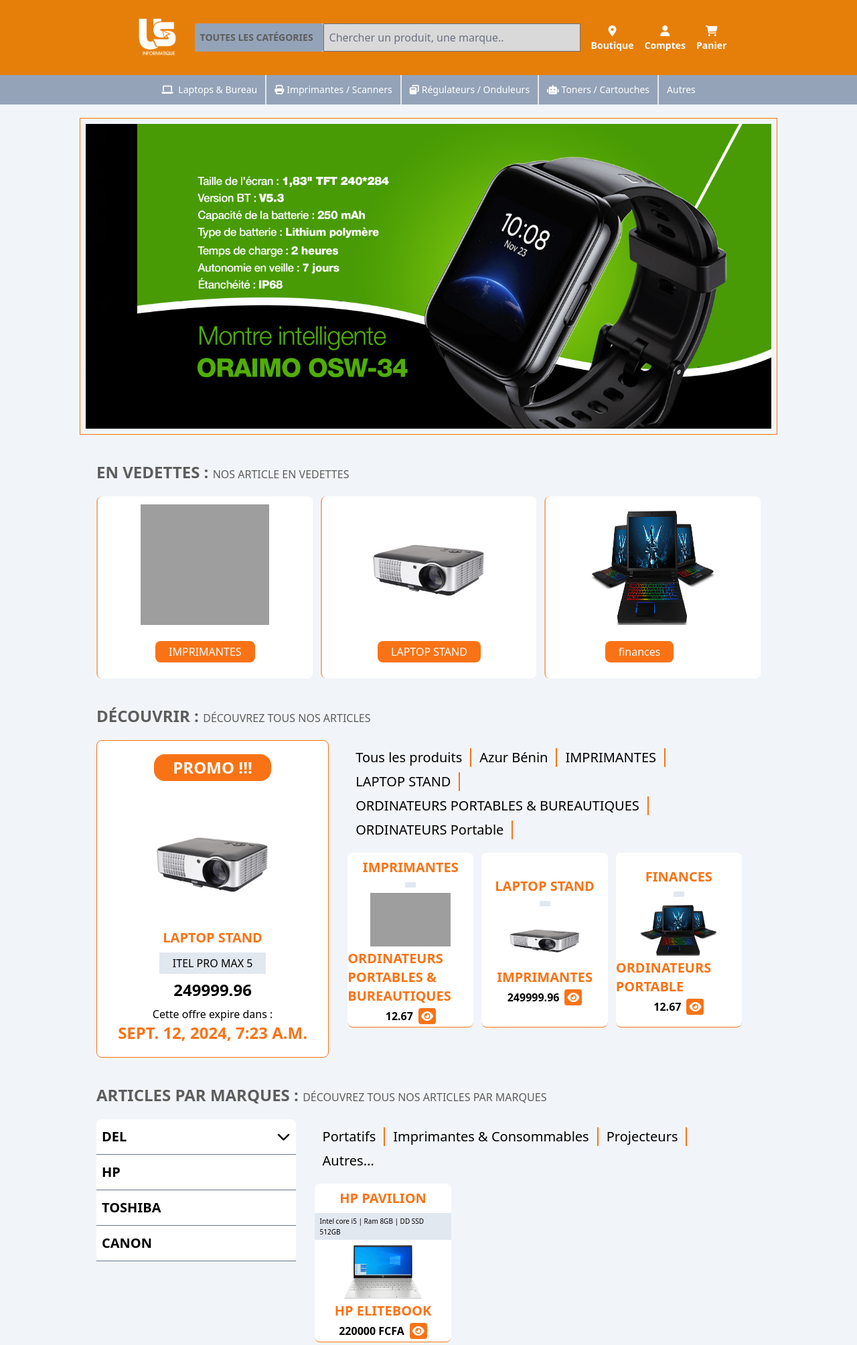
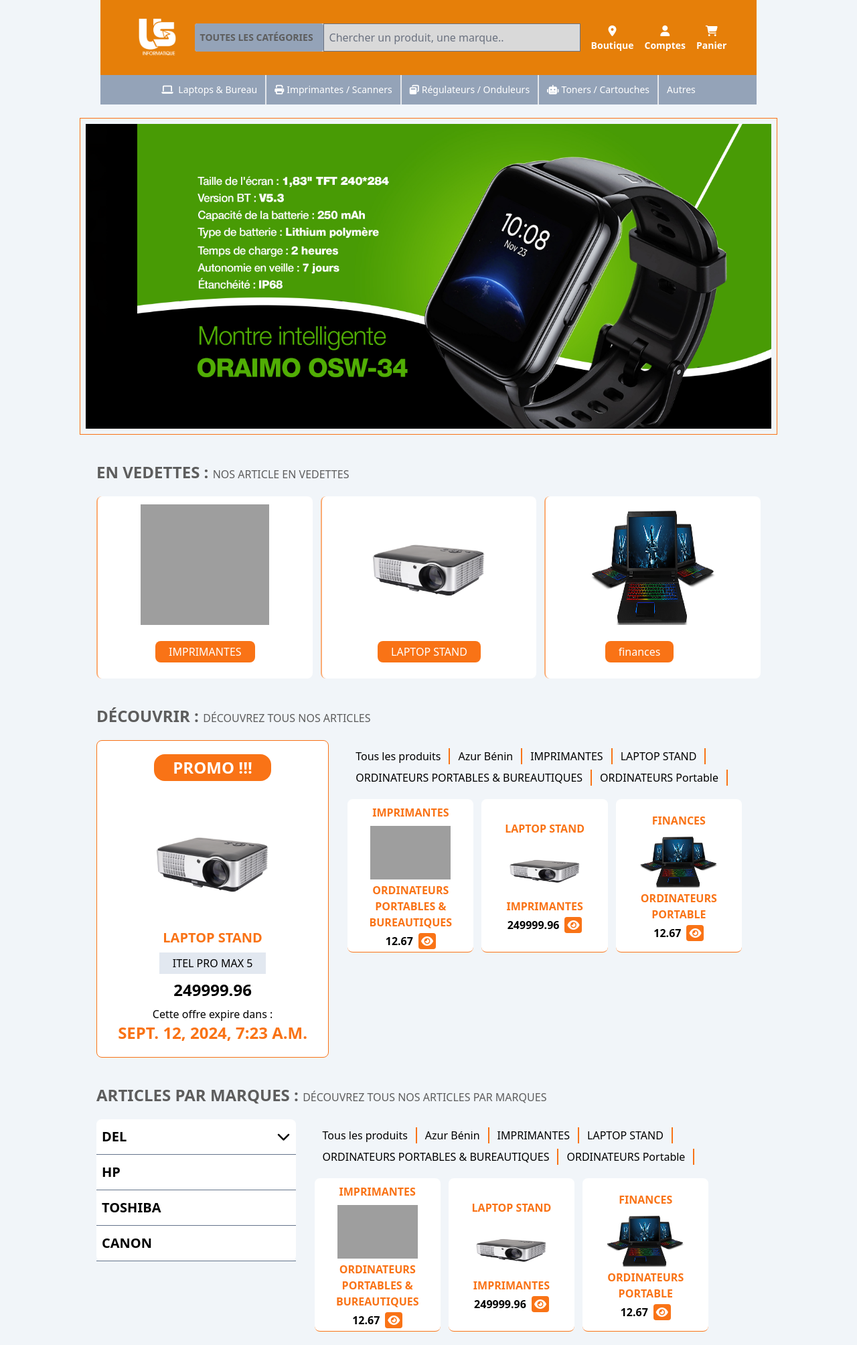
Before and after one commit to Medogo/us, a Django app: page / in a window 1280 px wide. Shown: the top 2008 px of the page at 67% size. Run offline with Django 5.2, Linux system fonts and the light colour scheme; data comes from the database, SQL or seed files in the repository; both versions use the stored data as it was after the commit; style sheets or scripts are compiled from the project's sources; some libraries are stand-ins or nearby versions; grey boxes are pictures that could not be loaded.

Commit message:
fit:interface et menu deroulant

```diff
--- a/theme/templates/base.html
+++ b/theme/templates/base.html
@@ -28,6 +28,52 @@
         .slide-track:hover {
             animation-play-state: paused;
         }
+        .hiden{
+            display: none;
+        }
+        .color{
+            background-color: rgb(50, 58, 73);
+        }
+        .group {
+        position: relative;
+    }
+    .dropdown-menu {
+        position: absolute;
+        top: 100%;
+        left: 0;
+        background-color: white;
+        border: 1px solid #e5e7eb;
+        border-radius: 0.375rem;
+        box-shadow: 0 2px 5px rgba(0, 0, 0, 0.1);
+        opacity: 0;
+        visibility: hidden;
+        transform: translateY(-10px);
+        transition: opacity 0.3s ease, transform 0.3s ease, visibility 0.3s;
+        z-index: 10;
+    }
+    .group:hover .dropdown-menu {
+        opacity: 1;
+        visibility: visible;
+        transform: translateY(0);
+    }
+    .dropdown-menu a {
+        color: #374151;
+        padding: 0.5rem 1rem;
+        display: block;
+    }
+    .dropdown-menu a:hover {
+        background-color: #f3f4f6;
+    }
+
+        @media (min-width: 868px) {
+            .hiden {
+                display: flex;
+            }
+            .header_style{
+                margin-left:150px ;
+                margin-right:150px ;
+            }
+        }
     </style>
 
 {% tailwind_css %}
@@ -35,13 +81,13 @@
 
 </head>
 <body class="bg-slate-100">
-    <header>
-        <div class="bg-[#e67f09] py-4 flex flex-col md:flex-row justify-center items-center space-y-4 md:space-y-0 md:space-x-4">
-            <div class="mb-4 md:mb-0">
+    <header class="header_style" >
+        <div class="bg-[#e67f09] md:py-4 flex px-5  md:flex-row justify-between md:justify-center items-center  md:space-y-0 md:space-x-4">
+            <div class="md:mb-0">
                 <img src="/static/assert/logo-white-2.png" alt="" class="h-16 w-16 md:h-20 md:w-20">
             </div>
 
-            <div class="flex flex-col md:flex-row w-full max-w-xl rounded bg-[#d9d9d9]">
+            <div class="  flex-col hiden  md:flex-row w-full max-w-xl rounded bg-[#d9d9d9]">
                 <div class="w-full md:w-1/3 rounded bg-slate-400 flex items-center">
                     <p class="text-[#5d5d5d] p-2 text-center text-xs md:text-sm font-semibold">TOUTES LES CATÉGORIES</p>
                 </div>
@@ -66,17 +112,37 @@
             </div>
         </div>
         <div class="bg-slate-400 flex flex-wrap justify-center items-center text-white text-xs md:text-sm">
-            <div class="p-2 md:p-3 border-b md:border-b-0 md:border-r-2 w-1/2 md:w-auto">
-                <p><i class="fa-solid fa-laptop mr-1"></i> <a href=""> Laptops & Bureau</a></p>
+            <div class="p-2 md:p-3 border-b md:border-b-0 md:border-r-2 w-1/2 md:w-auto relative group">
+                <p><i class="fa-solid fa-laptop mr-1"></i> <a href="#"> Laptops & Bureau</a></p>
+                <div class="dropdown-menu">
+                    <a href="#" class="block px-4 py-2 text-sm text-gray-700 hover:bg-gray-100">Ordinateurs portables</a>
+                    <a href="#" class="block px-4 py-2 text-sm text-gray-700 hover:bg-gray-100">Ordinateurs de bureau</a>
+                    <a href="#" class="block px-4 py-2 text-sm text-gray-700 hover:bg-gray-100">Accessoires</a>
+                </div>
             </div>
-            <div class="p-2 md:p-3 border-b md:border-b-0 md:border-r-2 w-1/2 md:w-auto">
-                <p><i class="fa-solid fa-print mr-1"></i><a href="">Imprimantes / Scanners</a></p>
+            <div class="p-2 md:p-3 border-b md:border-b-0 md:border-r-2 w-1/2 md:w-auto relative group">
+                <p><i class="fa-solid fa-print mr-1"></i><a href="#">Imprimantes / Scanners</a></p>
+                <div class="dropdown-menu">
+                    <a href="#" class="block px-4 py-2 text-sm text-gray-700 hover:bg-gray-100">Imprimantes jet d'encre</a>
+                    <a href="#" class="block px-4 py-2 text-sm text-gray-700 hover:bg-gray-100">Imprimantes laser</a>
+                    <a href="#" class="block px-4 py-2 text-sm text-gray-700 hover:bg-gray-100">Scanners</a>
+                </div>
             </div>
-            <div class="p-2 md:p-3 border-b md:border-b-0 md:border-r-2 w-1/2 md:w-auto">
-                <p><i class="fa-solid fa-window-restore mr-1"></i><a href="">Régulateurs / Onduleurs</a></p>
+            <div class="p-2 md:p-3 border-b md:border-b-0 md:border-r-2 w-1/2 md:w-auto relative group">
+                <p><i class="fa-solid fa-window-restore mr-1"></i><a href="#">Régulateurs / Onduleurs</a></p>
+                <div class="dropdown-menu">
+                    <a href="#" class="block px-4 py-2 text-sm text-gray-700 hover:bg-gray-100">Régulateurs de tension</a>
+                    <a href="#" class="block px-4 py-2 text-sm text-gray-700 hover:bg-gray-100">Onduleurs</a>
+                    <a href="#" class="block px-4 py-2 text-sm text-gray-700 hover:bg-gray-100">Batteries de rechange</a>
+                </div>
             </div>
-            <div class="p-2 md:p-3 border-b md:border-b-0 md:border-r-2 w-1/2 md:w-auto">
-                <p><i class="fa-solid fa-robot mr-1"></i><a href="">Toners / Cartouches</a></p>
+            <div class="p-2 md:p-3 border-b md:border-b-0 md:border-r-2 w-1/2 md:w-auto relative group">
+                <p><i class="fa-solid fa-robot mr-1"></i><a href="#">Toners / Cartouches</a></p>
+                <div class="dropdown-menu">
+                    <a href="#" class="block px-4 py-2 text-sm text-gray-700 hover:bg-gray-100">Toners</a>
+                    <a href="#" class="block px-4 py-2 text-sm text-gray-700 hover:bg-gray-100">Cartouches d'encre</a>
+                    <a href="#" class="block px-4 py-2 text-sm text-gray-700 hover:bg-gray-100">Recharges</a>
+                </div>
             </div>
             <div class="p-2 md:p-3 w-full md:w-auto text-center">
                 <p><a href="">Autres</a></p>
@@ -85,7 +151,7 @@
     </header>
     {% block content  %} {% endblock %}
 
-    <footer class="bg-[#e67f09] py-3 text-white text-sm md:text-base font-semibold">
+    <footer class="bg-[#e67f09] py-3 text-white text-sm md:text-base font-semibold header_style">
         <div class="flex flex-col md:flex-row justify-between px-4 md:px-20 items-center space-y-4 md:space-y-0">
             <div class="text-center md:text-left">
                 <img src="/static/assert/logo-white-2.png" alt="" class="h-24 w-24 md:h-32 md:w-32 mx-auto md:mx-0">
--- a/theme/templates/shop/index.html
+++ b/theme/templates/shop/index.html
@@ -66,11 +66,11 @@
             {% endif %}
             <div class="px-2 md:px-7 py-3 w-full md:w-[65%]">
                 <ul class="flex flex-wrap justify-center md:justify-start">
-        <li class="px-2 md:px-3 border-r-2 border-r-orange-500 text-base md:text-xl mb-2">
+                    <li class="px-2 md:px-3 border-r-2 border-r-orange-500 text-sm md:text-base mb-2">
                         <a href="#" data-category="all">Tous les produits</a>
                     </li>
                     {% for category in categories %}
-        <li class="px-2 md:px-3 border-r-2 border-r-orange-500 text-base md:text-xl mb-2">
+                    <li class="px-2 md:px-3 border-r-2 border-r-orange-500 text-sm md:text-base mb-2">
                         <a href="#" data-category="{{ category.name }}">{{ category.name }}</a>
                     </li>
                     {% endfor %}
@@ -78,12 +78,11 @@
 
                 <div class="grid grid-cols-1 sm:grid-cols-2 md:grid-cols-3 gap-3 pt-3">
                     {% for product in products %}
-        <div class="rounded-lg bg-white border-b border-b-orange-500 flex flex-col justify-center items-center py-1 product-item" data-category="{{ product.category.name }}">
-            <p class="text-orange-500 py-1 text-lg md:text-xl font-bold rounded-2xl mb-1 uppercase"><a href="{% url 'shop:product_detail' id=product.id slug=product.slug %}">{{ product.name }}</a></p>
-            <p class="py-1 px-2 bg-slate-200 text-xs md:text-[10px] mb-2">
-            </p>
+                    <div class="rounded-lg bg-white border-b border-b-orange-500 flex flex-col justify-center items-center py-1 p-4 product-item" data-category="{{ product.category.name }}">
+                        <p class="text-orange-500 py-1 text-base md:text-base font-bold rounded-2xl mb-1 uppercase"><a href="{% url 'shop:product_detail' id=product.id slug=product.slug %}">{{ product.name }}</a></p>
+                    <!--<p class="py-1 px-2 bg-slate-200 text-xs md:text-[10px] mb-2"></p>-->
                         <img src="{{ product.image.url }}" alt="" class="h-[60px] w-[100px] md:h-[80px] md:w-[120px]">
-            <p class="font-semibold text-lg md:text-xl text-orange-500 my-1 uppercase"><a href="{% url 'shop:product_detail' id=product.id slug=product.slug %}">{{ product.category.name }}</a></p>
+                        <p class="font-semibold text-lg md:text-base text-center text-orange-500 my-1 uppercase"><a href="{% url 'shop:product_detail' id=product.id slug=product.slug %}">{{ product.category.name }}</a></p>
                         <div class="flex items-center">
                             <strong class="text-sm md:text-base mr-2"><a href="{% url 'shop:product_detail' id=product.id slug=product.slug %}">{{ product.price }}</a></strong>
                             <button class="bg-orange-500 px-1 rounded"><a href="{% url 'shop:product_detail' id=product.id slug=product.slug %}"><i class="fa-solid fa-eye text-white"></i></a></button>
@@ -108,25 +107,31 @@
                     <li class="uppercase border-b border-b-slate-500 pl-2 py-3 text-lg md:text-xl font-semibold hover:text-white hover:bg-slate-500">CANON</li>
                 </ul>
             </div>
-            <div class="px-2 md:px-7 py-3 w-full md:w-[70%]">
+            <div class="px-2 md:px-7 py-3 w-full md:w-[65%]">
                 <ul class="flex flex-wrap justify-center md:justify-start">
-                    <li class="px-2 md:px-3 border-r-2 border-r-orange-500 text-base md:text-xl mb-2"><a href="">Portatifs</a></li>
-                    <li class="px-2 md:px-3 border-r-2 border-r-orange-500 text-base md:text-xl mb-2"><a href="">Imprimantes & Consommables</a></li>
-                    <li class="px-2 md:px-3 border-r-2 border-r-orange-500 text-base md:text-xl mb-2"><a href="">Projecteurs</a></li>
-                    <li class="px-2 md:px-3 text-base md:text-xl mb-2">Autres...</li>
+                    <li class="px-2 md:px-3 border-r-2 border-r-orange-500 text-sm md:text-base mb-2">
+                        <a href="#" data-category="all">Tous les produits</a>
+                    </li>
+                    {% for category in categories %}
+                    <li class="px-2 md:px-3 border-r-2 border-r-orange-500 text-sm md:text-base mb-2">
+                        <a href="#" data-category="{{ category.name }}">{{ category.name }}</a>
+                    </li>
+                    {% endfor %}
                 </ul>
 
                 <div class="grid grid-cols-1 sm:grid-cols-2 md:grid-cols-3 gap-3 pt-3">
-                    <div class="rounded-lg bg-white border-b border-b-orange-500 flex flex-col justify-center items-center py-1">
-                        <p class="text-orange-500 py-1 text-lg md:text-xl font-bold rounded-2xl mb-1 uppercase"> HP PAVILION</p>
-                        <p class="py-1 px-2 bg-slate-200 text-xs md:text-[10px] mb-2"> Intel core i5 | Ram 8GB | DD SSD 512GB</p>
-                        <img src="/static/assert/pc1.png" alt="" class="h-[60px] w-[100px] md:h-[80px] md:w-[120px]">
-                        <p class="font-semibold text-lg md:text-xl text-orange-500 my-1 uppercase">HP ELITEBOOK</p>
+                    {% for product in products %}
+                    <div class="rounded-lg bg-white border-b border-b-orange-500 flex flex-col justify-center items-center py-1 p-4 product-item" data-category="{{ product.category.name }}">
+                        <p class="text-orange-500 py-1 text-base md:text-base font-bold rounded-2xl mb-1 uppercase"><a href="{% url 'shop:product_detail' id=product.id slug=product.slug %}">{{ product.name }}</a></p>
+                    <!--<p class="py-1 px-2 bg-slate-200 text-xs md:text-[10px] mb-2"></p>-->
+                        <img src="{{ product.image.url }}" alt="" class="h-[60px] w-[100px] md:h-[80px] md:w-[120px]">
+                        <p class="font-semibold text-lg md:text-base text-center text-orange-500 my-1 uppercase"><a href="{% url 'shop:product_detail' id=product.id slug=product.slug %}">{{ product.category.name }}</a></p>
                         <div class="flex items-center">
-                            <strong class="text-sm md:text-base mr-2">220000 FCFA</strong>
-                            <button class="bg-orange-500 px-1 rounded"><i class="fa-solid fa-eye text-white"></i></button>
+                            <strong class="text-sm md:text-base mr-2"><a href="{% url 'shop:product_detail' id=product.id slug=product.slug %}">{{ product.price }}</a></strong>
+                            <button class="bg-orange-500 px-1 rounded"><a href="{% url 'shop:product_detail' id=product.id slug=product.slug %}"><i class="fa-solid fa-eye text-white"></i></a></button>
                         </div>
                     </div>
+                    {% endfor %}
                 </div>
             </div>
         </div>
```
Also changed, not shown: theme/templates/panier/panierdetail.html (+12 -32 lines), db.sqlite3. Lines whose indentation alone changed are shown as unchanged.
